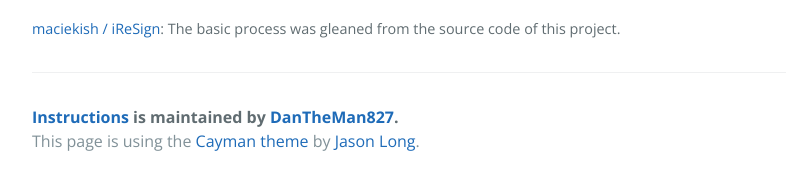
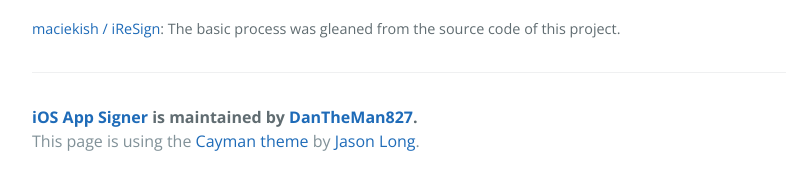
Before and after one commit to DanTheMan827/dantheman827.github.io, a Jekyll site: the page built from pages/ios-app-signer/1_ios-app-signer.md, in a window 1280 px wide and 900 px high, scrolled down 5688 px. Shown: the part 683-873 px from the top of the window, without its empty margins (192-978 px from the left). Built offline with Jekyll 4.4.1, drawn with Linux system fonts in a browser that asks for light colours; nearby versions of some CDN libraries.

Commit message:
Update page-footer.html

```diff
--- a/_includes/page-footer.html
+++ b/_includes/page-footer.html
@@ -1,6 +1,6 @@
 <footer class="site-footer">
   {% if page.type == "project" %}
-    <span class="site-footer-owner"><a href="{{ page.github-link }}">{{ page.title }}</a> is maintained by <a href="https://github.com/DanTheMan827">DanTheMan827</a>.</span>
+    <span class="site-footer-owner"><a href="{{ headerData.github-link }}">{{ headerData.title }}</a> is maintained by <a href="https://github.com/DanTheMan827">DanTheMan827</a>.</span>
   {% endif %}
   <span class="site-footer-credits">This page is using the <a href="https://github.com/jasonlong/cayman-theme">Cayman theme</a> by <a href="https://twitter.com/jasonlong">Jason Long</a>.</span>
 </footer>
```
